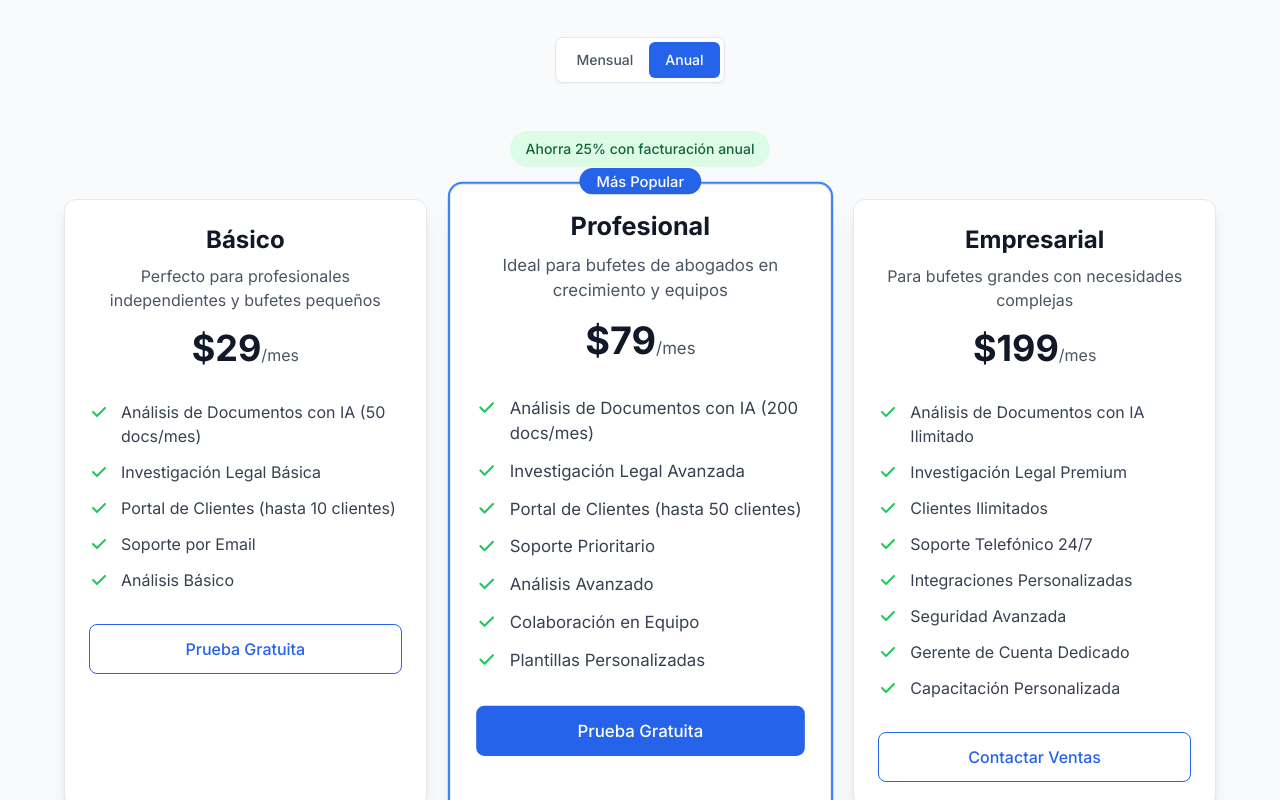
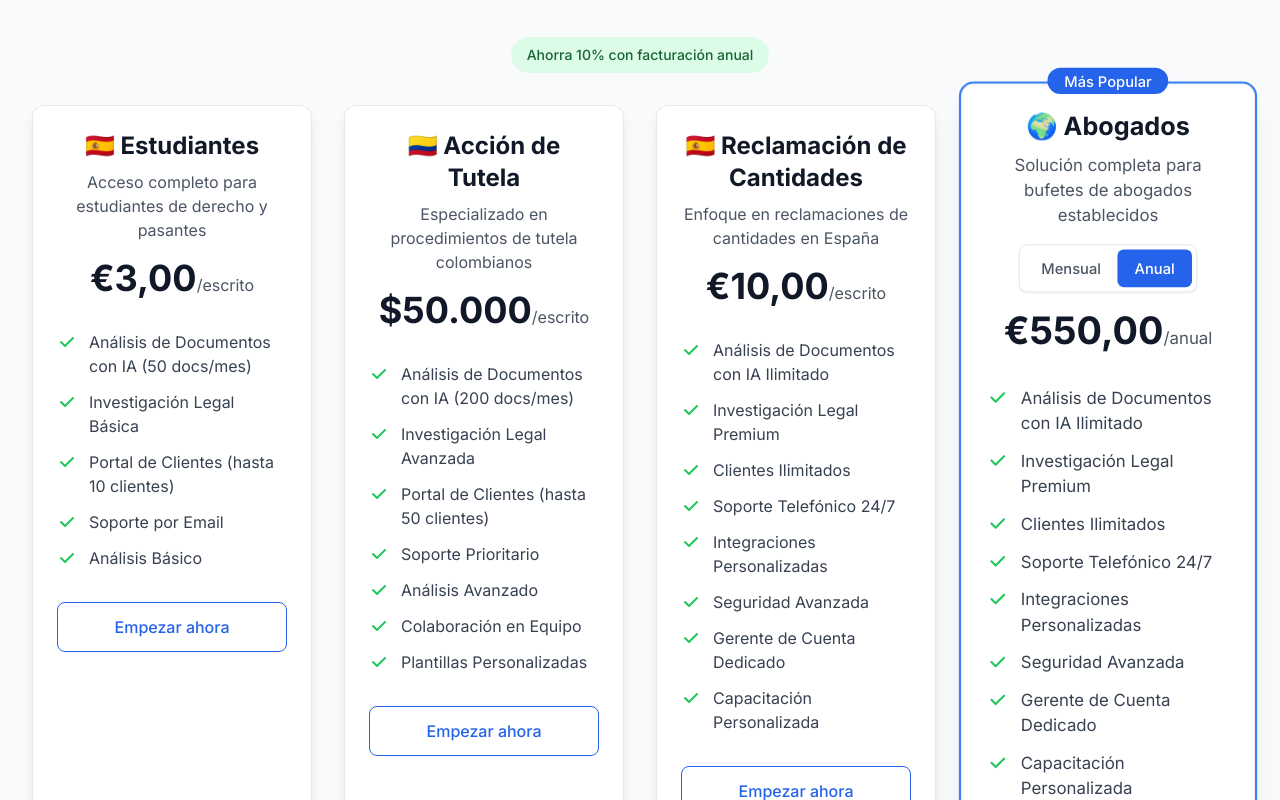
Before and after one commit to andreslevano/avocatapp_legaltech_v3, a Next.js app: page / in a window 1280 px wide. Shown: the part 2440-3240 px from the top of the page. Built offline with nearby package versions, Linux system fonts and the light colour scheme.

Commit message:
Update pricing cards: add flags, per-document pricing, and integrated billing toggle for Abogados

```diff
--- a/src/components/Pricing.tsx
+++ b/src/components/Pricing.tsx
@@ -8,10 +8,10 @@ export default function Pricing() {
 
   const plans = [
     {
-      name: 'Básico',
-      price: isAnnual ? 29 : 39,
-      period: isAnnual ? 'mes' : 'mes',
-      description: 'Perfecto para profesionales independientes y bufetes pequeños',
+      name: '🇪🇸 Estudiantes',
+      price: '3,00',
+      period: 'escrito',
+      description: 'Acceso completo para estudiantes de derecho y pasantes',
       features: [
         'Análisis de Documentos con IA (50 docs/mes)',
         'Investigación Legal Básica',
@@ -20,14 +20,15 @@ export default function Pricing() {
         'Análisis Básico',
       ],
       popular: false,
-      cta: 'Prueba Gratuita',
-      href: '/signup?plan=starter',
+      cta: 'Empezar ahora',
+      href: '/signup?plan=estudiantes',
+      isFixedPrice: true,
     },
     {
-      name: 'Profesional',
-      price: isAnnual ? 79 : 99,
-      period: isAnnual ? 'mes' : 'mes',
-      description: 'Ideal para bufetes de abogados en crecimiento y equipos',
+      name: '🇨🇴 Acción de Tutela',
+      price: '50.000',
+      period: 'escrito',
+      description: 'Especializado en procedimientos de tutela colombianos',
       features: [
         'Análisis de Documentos con IA (200 docs/mes)',
         'Investigación Legal Avanzada',
@@ -37,15 +38,16 @@ export default function Pricing() {
         'Colaboración en Equipo',
         'Plantillas Personalizadas',
       ],
-      popular: true,
-      cta: 'Prueba Gratuita',
-      href: '/signup?plan=professional',
+      popular: false,
+      cta: 'Empezar ahora',
+      href: '/signup?plan=colombia-tutela',
+      isFixedPrice: true,
     },
     {
-      name: 'Empresarial',
-      price: isAnnual ? 199 : 249,
-      period: isAnnual ? 'mes' : 'mes',
-      description: 'Para bufetes grandes con necesidades complejas',
+      name: '🇪🇸 Reclamación de Cantidades',
+      price: '10,00',
+      period: 'escrito',
+      description: 'Enfoque en reclamaciones de cantidades en España',
       features: [
         'Análisis de Documentos con IA Ilimitado',
         'Investigación Legal Premium',
@@ -57,12 +59,35 @@ export default function Pricing() {
         'Capacitación Personalizada',
       ],
       popular: false,
-      cta: 'Contactar Ventas',
-      href: '/contact',
+      cta: 'Empezar ahora',
+      href: '/signup?plan=espana-reclamacion',
+      isFixedPrice: true,
+    },
+    {
+      name: '🌍 Abogados',
+      price: isAnnual ? '550,00' : '50,00',
+      period: isAnnual ? 'anual' : 'mes',
+      description: 'Solución completa para bufetes de abogados establecidos',
+      features: [
+        'Análisis de Documentos con IA Ilimitado',
+        'Investigación Legal Premium',
+        'Clientes Ilimitados',
+        'Soporte Telefónico 24/7',
+        'Integraciones Personalizadas',
+        'Seguridad Avanzada',
+        'Gerente de Cuenta Dedicado',
+        'Capacitación Personalizada',
+        'API Personalizada',
+        'Soporte Dedicado 24/7',
+      ],
+      popular: true,
+      cta: 'Empezar ahora',
+      href: '/signup?plan=abogados',
+      hasBillingToggle: true,
     },
   ];
 
-  const savings = isAnnual ? 'Ahorra 25% con facturación anual' : '';
+  const savings = isAnnual ? 'Ahorra 10% con facturación anual' : '';
 
   return (
     <section id="precios" className="py-20 bg-gray-50">
@@ -77,8 +102,42 @@ export default function Pricing() {
             </p>
         </div>
 
-        {/* Billing Toggle */}
-        <div className="flex justify-center mb-12">
+
+
+        {savings && plans.some(plan => !plan.isFixedPrice) && (
+          <div className="text-center mb-8">
+            <span className="inline-block bg-green-100 text-green-800 px-4 py-2 rounded-full text-sm font-medium">
+              {savings}
+            </span>
+          </div>
+        )}
+
+        {/* Pricing Cards */}
+        <div className="grid grid-cols-1 md:grid-cols-2 lg:grid-cols-4 gap-8 max-w-7xl mx-auto">
+          {plans.map((plan, index) => (
+            <div
+              key={index}
+              className={`card relative ${
+                plan.popular
+                  ? 'ring-2 ring-primary-500 shadow-xl scale-105'
+                  : 'hover:shadow-xl'
+              } transition-all duration-300`}
+            >
+              {plan.popular && (
+                <div className="absolute -top-4 left-1/2 transform -translate-x-1/2">
+                  <span className="bg-primary-600 text-white px-4 py-1 rounded-full text-sm font-medium">
+                    Más Popular
+                  </span>
+                </div>
+              )}
+
+                              <div className="text-center mb-8">
+                  <h3 className="text-2xl font-bold text-gray-900 mb-2">{plan.name}</h3>
+                  <p className="text-gray-600 mb-4">{plan.description}</p>
+
+                  {/* Billing Toggle for Abogados card */}
+                  {plan.hasBillingToggle && (
+                    <div className="flex justify-center mb-4">
                       <div className="bg-white rounded-lg p-1 shadow-sm border border-gray-200">
                         <button
                           onClick={() => setIsAnnual(false)}
@@ -102,40 +161,35 @@ export default function Pricing() {
                         </button>
                       </div>
                     </div>
-
-        {savings && (
-          <div className="text-center mb-8">
-            <span className="inline-block bg-green-100 text-green-800 px-4 py-2 rounded-full text-sm font-medium">
-              {savings}
-            </span>
-          </div>
                   )}
 
-        {/* Pricing Cards */}
-        <div className="grid grid-cols-1 md:grid-cols-3 gap-8 max-w-6xl mx-auto">
-          {plans.map((plan, index) => (
-            <div
-              key={index}
-              className={`card relative ${
-                plan.popular
-                  ? 'ring-2 ring-primary-500 shadow-xl scale-105'
-                  : 'hover:shadow-xl'
-              } transition-all duration-300`}
-            >
-              {plan.popular && (
-                <div className="absolute -top-4 left-1/2 transform -translate-x-1/2">
-                  <span className="bg-primary-600 text-white px-4 py-1 rounded-full text-sm font-medium">
-                    Más Popular
-                  </span>
-                </div>
-              )}
-
-              <div className="text-center mb-8">
-                <h3 className="text-2xl font-bold text-gray-900 mb-2">{plan.name}</h3>
-                <p className="text-gray-600 mb-4">{plan.description}</p>
                   <div className="mb-2">
+                    {plan.name === '🇪🇸 Estudiantes' ? (
+                      <>
+                        <span className="text-4xl font-bold text-gray-900">€{plan.price}</span>
+                        <span className="text-gray-600">/{plan.period}</span>
+                      </>
+                    ) : plan.name === '🇨🇴 Acción de Tutela' ? (
+                      <>
                         <span className="text-4xl font-bold text-gray-900">${plan.price}</span>
                         <span className="text-gray-600">/{plan.period}</span>
+                      </>
+                    ) : plan.name === '🇪🇸 Reclamación de Cantidades' ? (
+                      <>
+                        <span className="text-4xl font-bold text-gray-900">€{plan.price}</span>
+                        <span className="text-gray-600">/{plan.period}</span>
+                      </>
+                    ) : plan.name === '🌍 Abogados' ? (
+                      <>
+                        <span className="text-4xl font-bold text-gray-900">€{plan.price}</span>
+                        <span className="text-gray-600">/{plan.period}</span>
+                      </>
+                    ) : (
+                      <>
+                        <span className="text-4xl font-bold text-gray-900">${plan.price}</span>
+                        <span className="text-gray-600">/{plan.period}</span>
+                      </>
+                    )}
                   </div>
                 </div>
 
```
Lines whose indentation alone changed are shown as unchanged.
